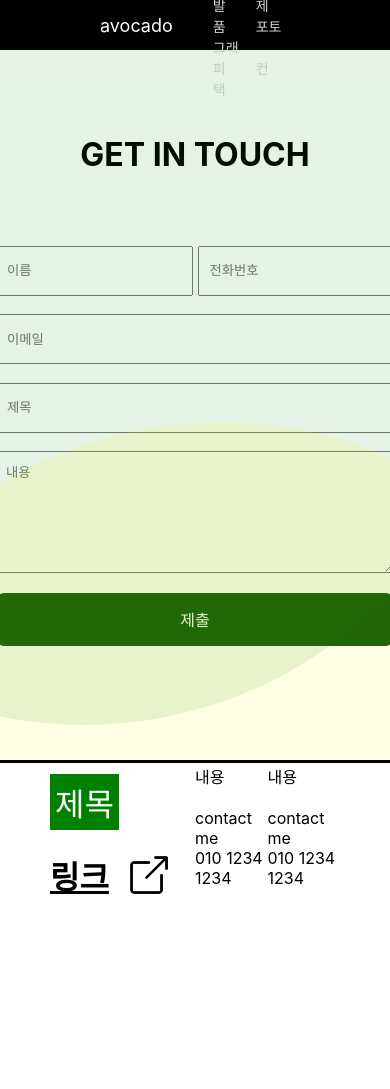
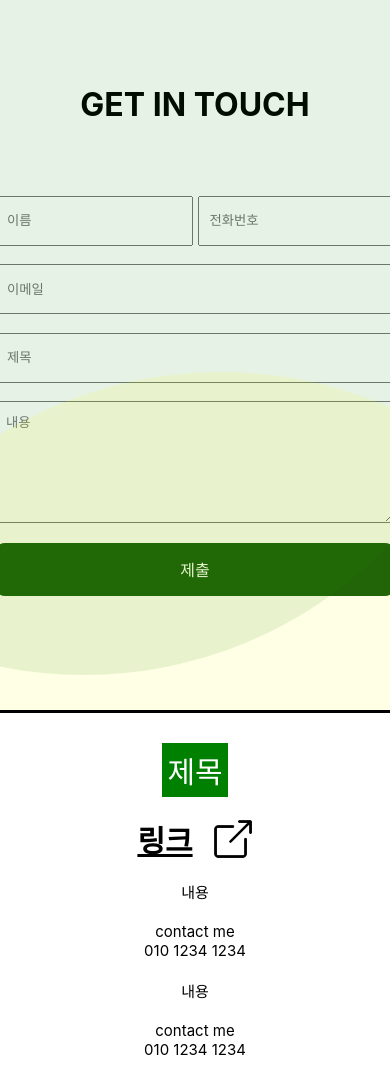
Before and after one commit to overaction/portfolio_responsible, a Next.js app: page /contact in a window 390 px wide. Before the commit the page ends 919 px from the top, so only its background shows below. Built offline with nearby package versions, Linux system fonts and the light colour scheme.

Commit message:
media query 적용

```diff
--- a/components/Layout.jsx
+++ b/components/Layout.jsx
@@ -6,7 +6,7 @@ const Layout = ({children}) => {
     console.log(children);
     return (
         <div>
-            <Navbar />
+            {/* <Navbar /> */}
             {children}
             <Footer />
         </div>
--- a/pages/products/[name].jsx
+++ b/pages/products/[name].jsx
@@ -10,11 +10,10 @@ const Product = ({product}) => {
                 {product.images.map(img => (
                     <div key={img.id} className={styles.imgContainer}>
                         <Image
+                            className={styles.img}
                             src={img.url}
-                            width="100%"
-                            height="100%"
                             objectFit="cover"
-                            layout="responsive"
+                            layout="fill"
                         />
                     </div>
                 ))}
--- a/styles/Footer.module.css
+++ b/styles/Footer.module.css
@@ -40,3 +40,22 @@
 .cardItem {
     margin-bottom: 20px;
 }
+
+@media screen and (max-width: 480px) {
+    .container {
+        display: flex;
+        flex-direction: column;
+        height: auto;
+        padding: 10px;
+    }
+
+    .title, .linkTitle {
+        font-size: 30px;
+        margin: 20px auto;
+    }
+
+    .cardItem {
+        text-align: center;
+        font-size: 15px;
+    }
+}
--- a/styles/Intro.module.css
+++ b/styles/Intro.module.css
@@ -40,3 +40,25 @@
     border-radius: 10px;
     cursor: pointer;
 }
+
+@media screen and (max-width: 480px) {
+    .container {
+        flex-direction: column;
+    }
+
+    .card {
+        padding: 50px;
+        align-items: center;
+        justify-content: center;
+        text-align: center;
+    }
+
+    .desc {
+        display: none;
+    }
+
+    .title {
+        font-size: 30px;
+        margin-bottom: 20px;
+    }
+}
--- a/styles/Product.module.css
+++ b/styles/Product.module.css
@@ -1,6 +1,7 @@
 .container {
     display: flex;
     padding: 50px;
+    height: 80vh;
 }
 
 .cardL {
@@ -17,6 +18,7 @@
     width: 30%;
     margin: 5px;
     background-color: green;
+    position: relative;
 }
 
 .imgContainer:nth-child(3) {
@@ -38,3 +40,42 @@
     margin-top: 50px;
     cursor: pointer;
 }
+
+@media screen and (max-width: 480px) {
+    .container {
+        flex-direction: column-reverse;
+        height: 100%;
+    }
+
+    .title {
+        font-size: 50px;
+        padding: 20px;
+    }
+
+    .cardS {
+        display: flex;
+        flex-direction: column;
+        align-items: center;
+        justify-content: center;
+    }
+
+    .imgContainer {
+        width: 300px;
+        height: 300px;
+        border-radius: 50%;
+        overflow: hidden;
+    }
+
+    .button {
+        margin: 20px 0;
+    }
+
+    .cardL::before {
+        content: "프로젝트";
+        font-size: 30px;
+        font-weight: 600;
+        text-align: center;
+        width: 100%;
+        margin-bottom: 20px;
+    }
+}
--- a/styles/Services.module.css
+++ b/styles/Services.module.css
@@ -75,3 +75,18 @@
 .service:hover .desc {
     opacity: 1;
 }
+
+@media screen and (max-width: 480px) {
+    .container {
+        padding: 20px;
+    }
+
+    .service {
+        width: 300px;
+        height: 300px;
+    }
+
+    .services {
+        justify-content: center;
+    }
+}
--- a/styles/Testimonials.module.css
+++ b/styles/Testimonials.module.css
@@ -53,3 +53,25 @@
 .jobTitle {
     font-size: 14px;
 }
+
+@media screen and (max-width: 480px) {
+    .container {
+        padding: 20px;
+        height: auto;
+    }
+
+    .title {
+        font-size: 40px;
+        margin-bottom: 40px;
+    }
+
+    .card {
+        display: flex;
+        flex-direction: column;
+        width: 100%;
+        align-items: center;
+        justify-content: center;
+        margin-bottom: 50px;
+        text-align: center;
+    }
+}
```
